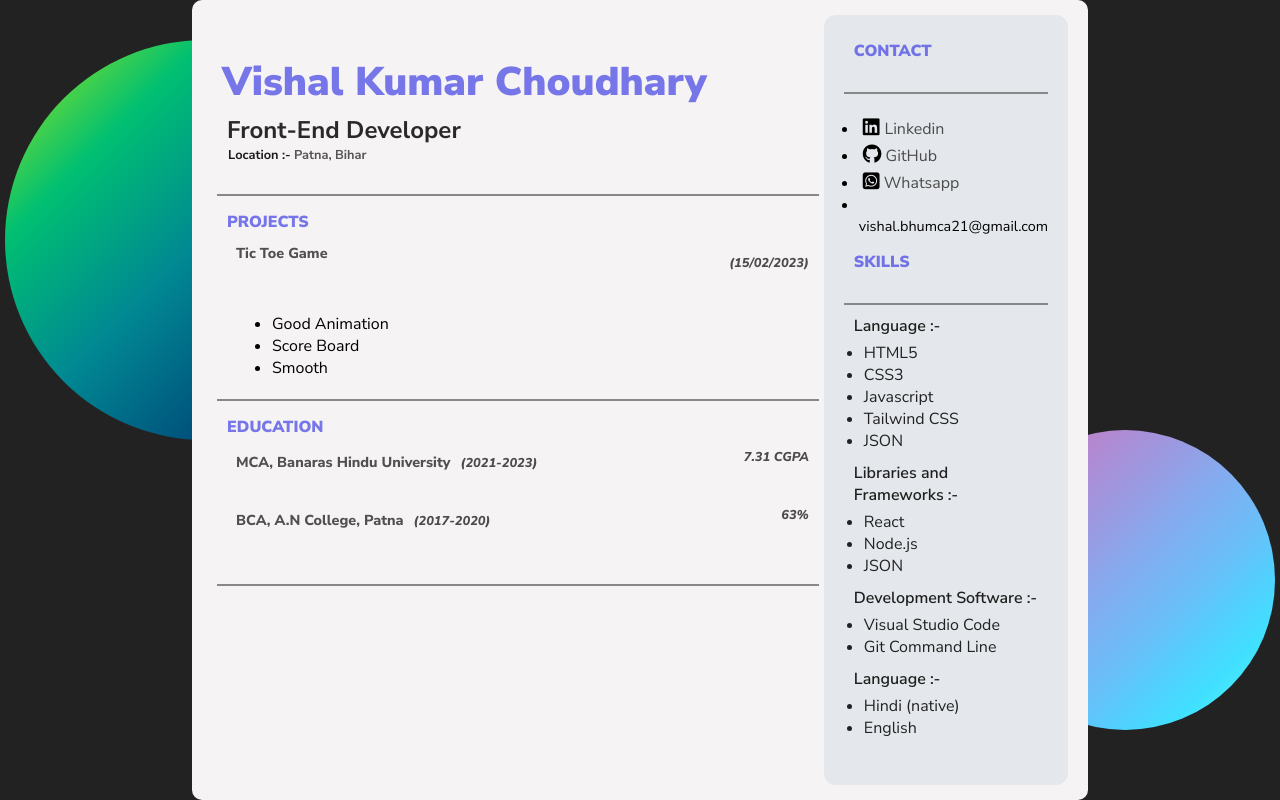
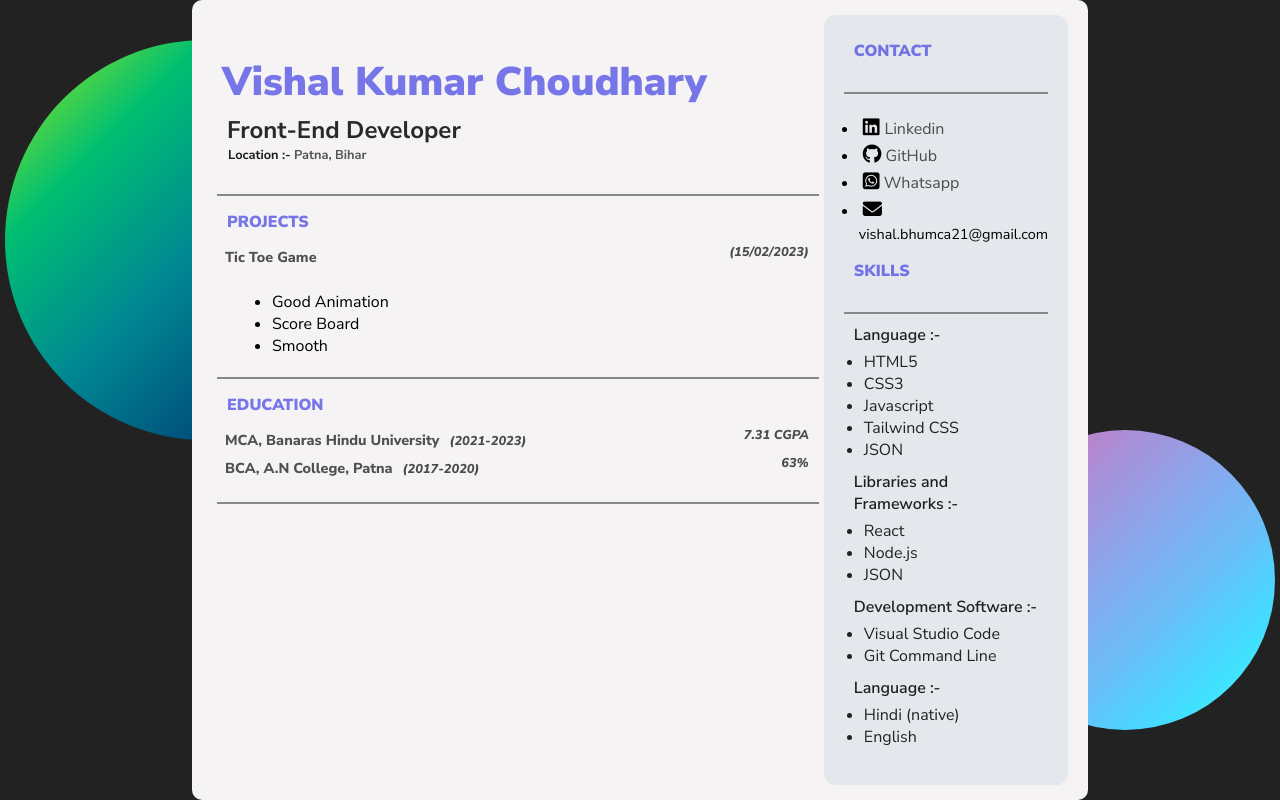
Before and after one commit to VishalChoudhary01/SimpleResume, a plain HTML site: page index.html in a window 1280 px wide. Drawn offline with Linux system fonts and the light colour scheme.

Commit message:
gmail icon fixed

```diff
--- a/index.html
+++ b/index.html
@@ -19,7 +19,7 @@
         <section>
           <h1>Vishal Kumar Choudhary</h1>
           <h4>Front-End Developer</h4>
-          <h6 id="location"><span>Location :-</span> Patna, Bihar </h6>
+          <h6 id="location"><span>Location :-</span> Patna, Bihar</h6>
           <hr />
         </section>
         <section class="subheader">
@@ -85,19 +85,15 @@
                 ></i
               >
             </li>
-            <li id="gmail">
-              <img
-                src="../resumeTemplate/images/icon/1181190_email_gmail_google_mail_icon.png"
-                alt=""
-              /> <span>vishal.bhumca21@gmail.com</span>
-
-
+            <li>
+              <i class="fa-solid fa-envelope"></i
+              ><span id="gmail">vishal.bhumca21@gmail.com</span>
             </li>
           </ul>
         </section>
         <section class="subheader">
           <h5>SKILLS</h5>
-          <hr>
+          <hr />
           <section class="skills">
             <p>Language :-</p>
             <ul>
--- a/style.css
+++ b/style.css
@@ -93,7 +93,7 @@ section h4 {
   margin-left: 10px;
 }
 
-section h6 {
+section #location{
   margin-left: 11px;
   margin-bottom: 30px;
   font-size: 0.8em;
@@ -172,17 +172,13 @@ article {
   font-size: 1.2em;
   padding: 4px;
 }
-.subheader ul li img {
-  width: 22px;
-  padding: 1px;
-  position: relative;
-  left: 2px;
-  top: 5px;
-}
-.subheader #gmail {
-  font-size: 0.9em;
+
+#gmail  {
   user-select: text;
   cursor: all;
+  font-size: 0.9em;
+  overflow: hidden;
+
 }
 
 .skills p {
```
Also changed, not shown: Output/resume.png (deleted), images/icon/1181190_email_gmail_google_mail_icon.png (deleted). Lines whose indentation alone changed are shown as unchanged.
